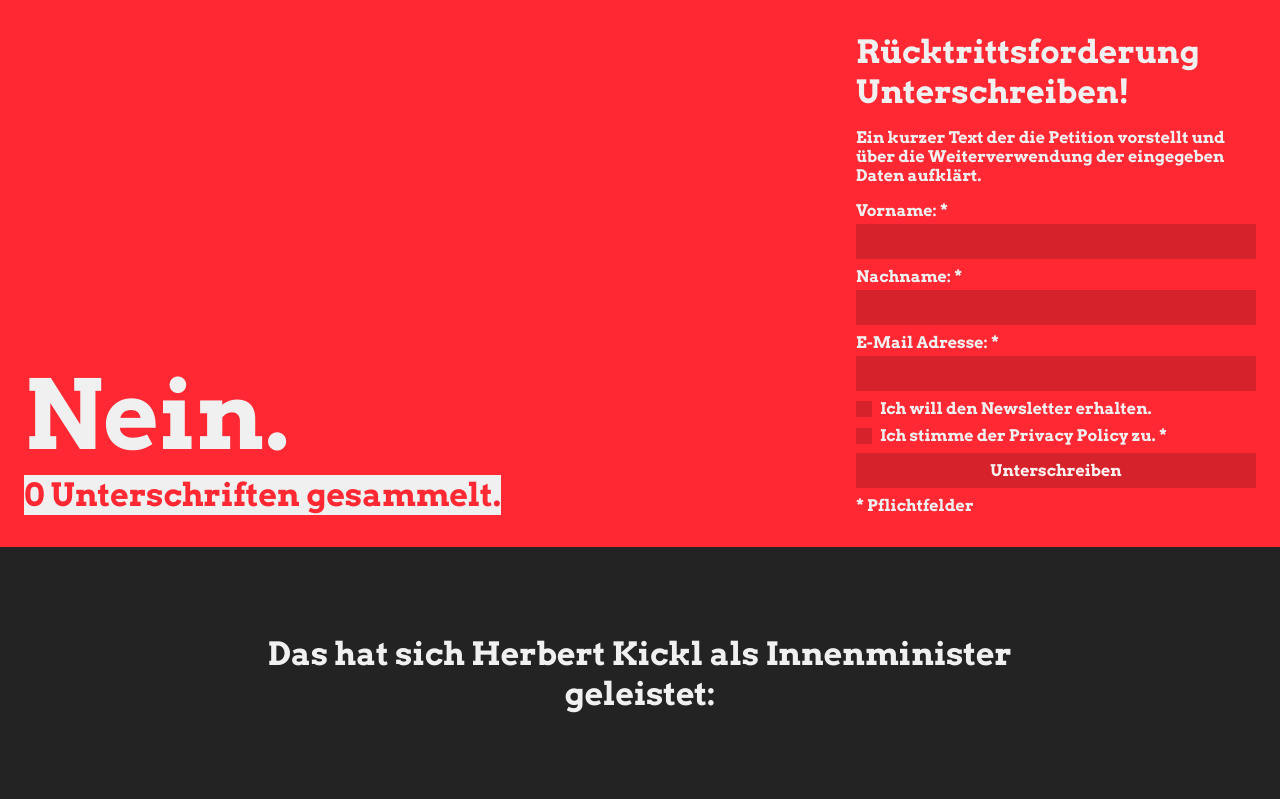
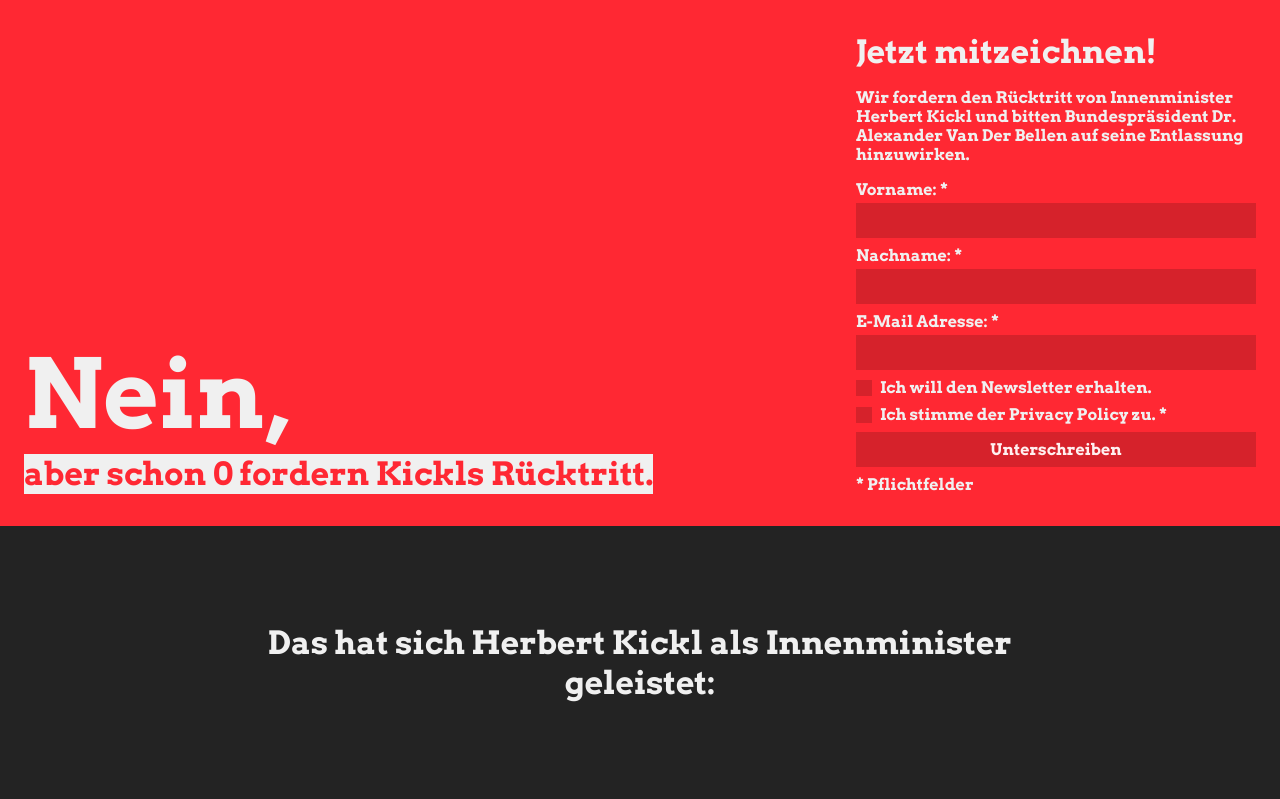
Before and after one commit to AKVorrat/istkicklschonweg.at, a Django app: page / in a window 1280 px wide. Shown: the top 799 px of the page. Run offline with Django 3.2, Linux system fonts and the light colour scheme; data that the repository does not hold is empty.

Commit message:
new texts; remove logs/

```diff
--- a/django/modules/petition/models.py
+++ b/django/modules/petition/models.py
@@ -26,6 +26,9 @@ class Signature(models.Model):
             self.first_name, self.last_name, self.email
         )
 
+    def full_name(self):
+        return '{0} {1}'.format(self.first_name, self.last_name)
+
     def send_confirmation_email(self, request):
         self.token = generator.make_token(self)
         self.save()
@@ -36,7 +39,13 @@ class Signature(models.Model):
             '',
             'noreply@epicenter.works',
             [self.email],
-            html_message=render_to_string('email/confirm.html', {'confirmation_url': confirmation_url}),
+            html_message=render_to_string(
+                'email/confirm.html',
+                {
+                    'confirmation_url': confirmation_url,
+                    'full_name': self.full_name()
+                }
+            ),
             fail_silently=False
         )
 
--- a/django/templates/confirm.html
+++ b/django/templates/confirm.html
@@ -6,7 +6,7 @@
       <h1>Bestätigt.</h1>
       <h3>Deine Unterschrift wurde bestätigt.</h3> <br/>
     {% else %}
-      <h1>Fehler.</h1>
+      <h1> x </h1>
       <h3>Ein Fehler ist aufgetreten.</h3> <br/>
     {% endif %}
   </div>
--- a/django/templates/form.html
+++ b/django/templates/form.html
@@ -1,8 +1,8 @@
   {% load petition_filters %}
   <div class="petition">
     <div class="petition-text">
-      <h3>Rücktrittsforderung Unterschreiben! </h3><br/>
-      <p>Ein kurzer Text der die Petition vorstellt und über die Weiterverwendung der eingegeben Daten aufklärt.</p>
+      <h3>Jetzt mitzeichnen!</h3><br/>
+      <p>Wir fordern den Rücktritt von Innenminister Herbert Kickl und bitten Bundespräsident Dr. Alexander Van Der Bellen auf seine Entlassung hinzuwirken.</p>
     </div>
     <form method="post" novalidate>
       {% csrf_token %}
--- a/django/templates/index.html
+++ b/django/templates/index.html
@@ -2,8 +2,8 @@
 
 {% block herotext %}
   <div class="nein col-xs-12 col-md-7 col-lg-8 ">
-    <h1>Nein.</h1>
-    <h3>{{ signature_count }} Unterschriften gesammelt.</h3> <br/>
+    <h1>Nein,</h1>
+    <h3>aber schon {{ signature_count }} fordern Kickls Rücktritt.</h3> <br/>
   </div>
 {% endblock %}
 
--- a/django/templates/social.html
+++ b/django/templates/social.html
@@ -1,6 +1,8 @@
 
 <div class="intro social row center-xs middle-xs">
-
+    <div class="col-xs-12">
+      <h3>Nur wenn wir viele sind, erreichen wir unser Ziel!</h3>
+    </div>
     <div class="col-xs-4 col-md-2 center-xs">
       <a class="socicon-twitter" href="https://twitter.com/intent/tweet?text=https%3A//istkicklschonweg.at"></a>
     </div>
--- a/django/templates/thanks.html
+++ b/django/templates/thanks.html
@@ -3,8 +3,8 @@
 
 {% block herotext %}
   <div class="nein">
-    <h1>Danke.</h1>
-    <h3>Ein Bestätigungslink wurde dir zugesendet.</h3> <br/>
+    <h1>Danke,</h1>
+    <h3>klick’ noch schnell den Bestätigungslink, den du per E-Mail erhalten hast.</h3> <br/>
   </div>
 {% endblock %}
 
```
Also changed, not shown: django/templates/email/confirm.html (+18 -3 lines), 1 other file.
